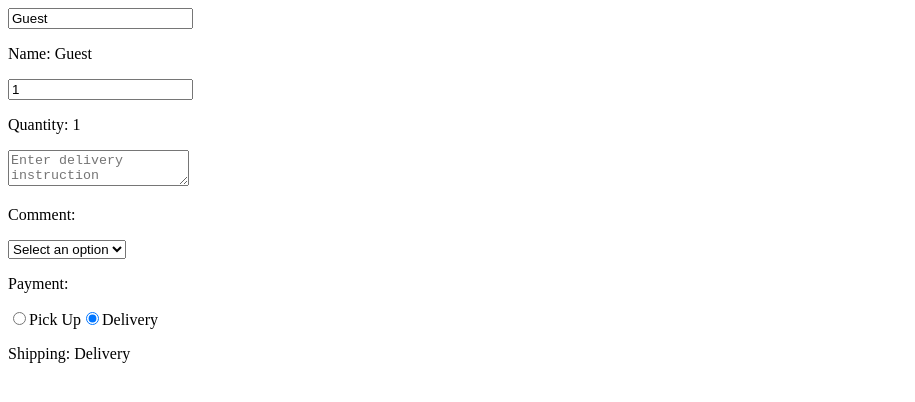
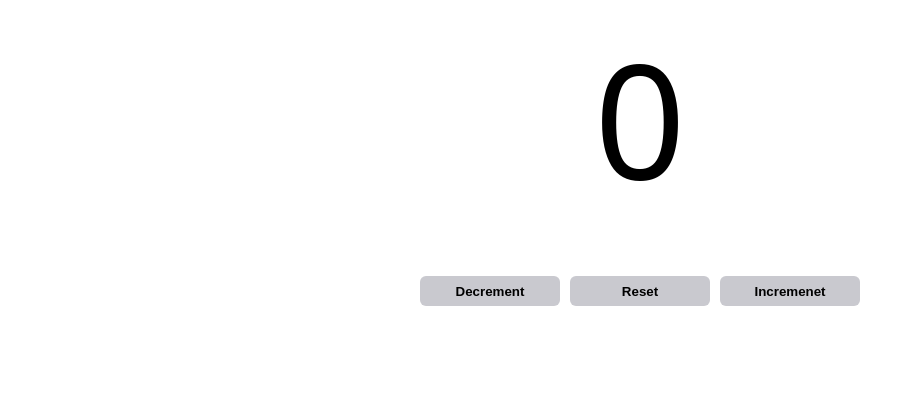
Before and after one commit to Muhammad-Noman03/React-Learning, a React (Vite) app: page / in a window 1280 px wide. Shown: the top 402 px of the page, without its empty margins (0-915 px from the left). Built offline with nearby package versions, Linux system fonts and the light colour scheme.

Commit message:
done with updater function

```diff
--- a/src/App.jsx
+++ b/src/App.jsx
@@ -4,7 +4,8 @@
 // import Button from "./components/button.jsx";
 // import MyComponents from "./components/useStateHooks.jsx";
 // import Counter from "./components/counter.jsx";
-import MyComponents from "./components/onChangeEvent.jsx";
+// import MyComponents from "./components/onChangeEvent.jsx";
+import MyComponents from "./components/updater.jsx";
 
 function App() {
   return (
--- /dev/null
+++ b/src/components/updater.jsx
@@ -0,0 +1,38 @@
+import React, { useState } from "react";
+
+function MyComponents() {
+  const [count, setCount] = useState(0);
+
+  const increment = () => {
+    setCount((c) => c + 1);
+    setCount((c) => c + 1);
+    setCount((c) => c + 1);
+  };
+
+  const decrement = () => {
+    setCount((c) => c - 1);
+    setCount((c) => c - 1);
+    setCount((c) => c - 1);
+  };
+
+  const reset = () => {
+    setCount((c) => (c = 0));
+  };
+
+  return (
+    <div className="counter-container">
+      <p className="count-display">{count}</p>
+      <button className="counterBtn" onClick={decrement}>
+        Decrement
+      </button>
+      <button className="counterBtn" onClick={reset}>
+        Reset
+      </button>
+      <button className="counterBtn" onClick={increment}>
+        Incremenet
+      </button>
+    </div>
+  );
+}
+
+export default MyComponents;
```
